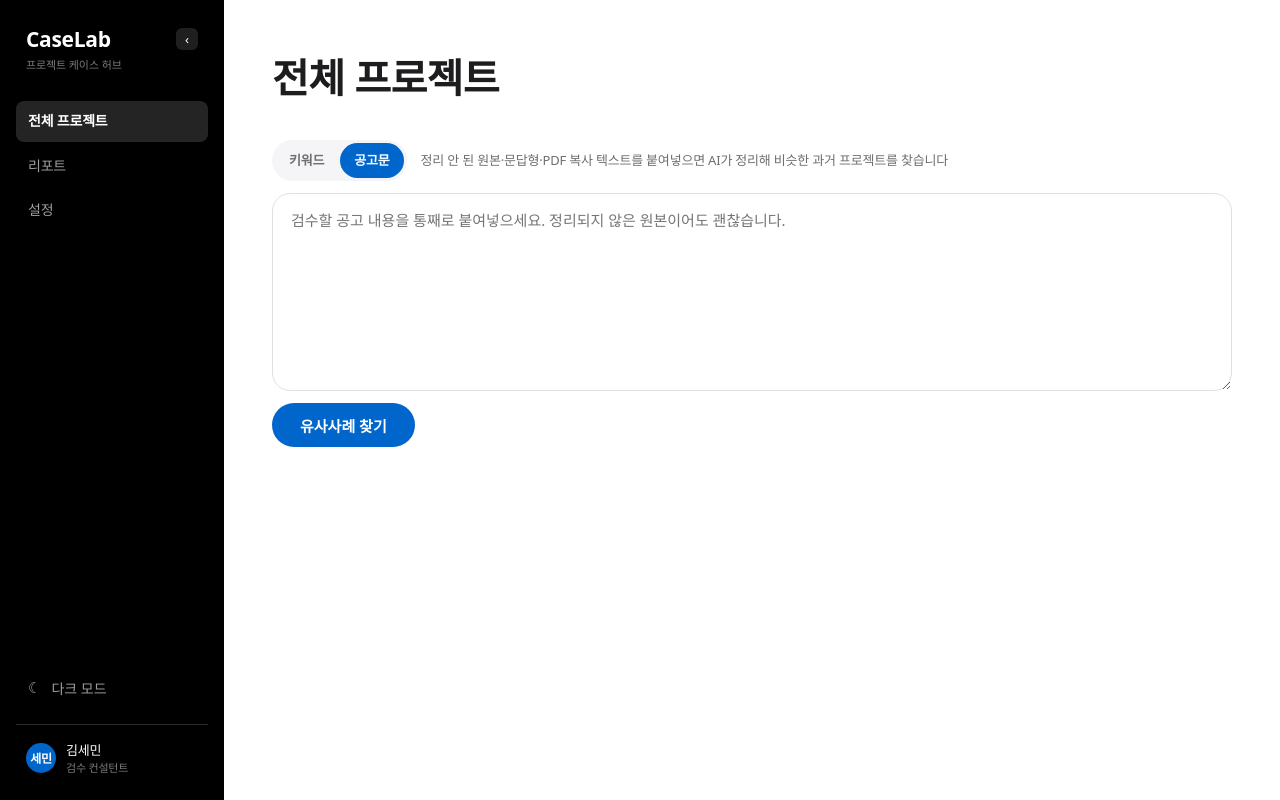
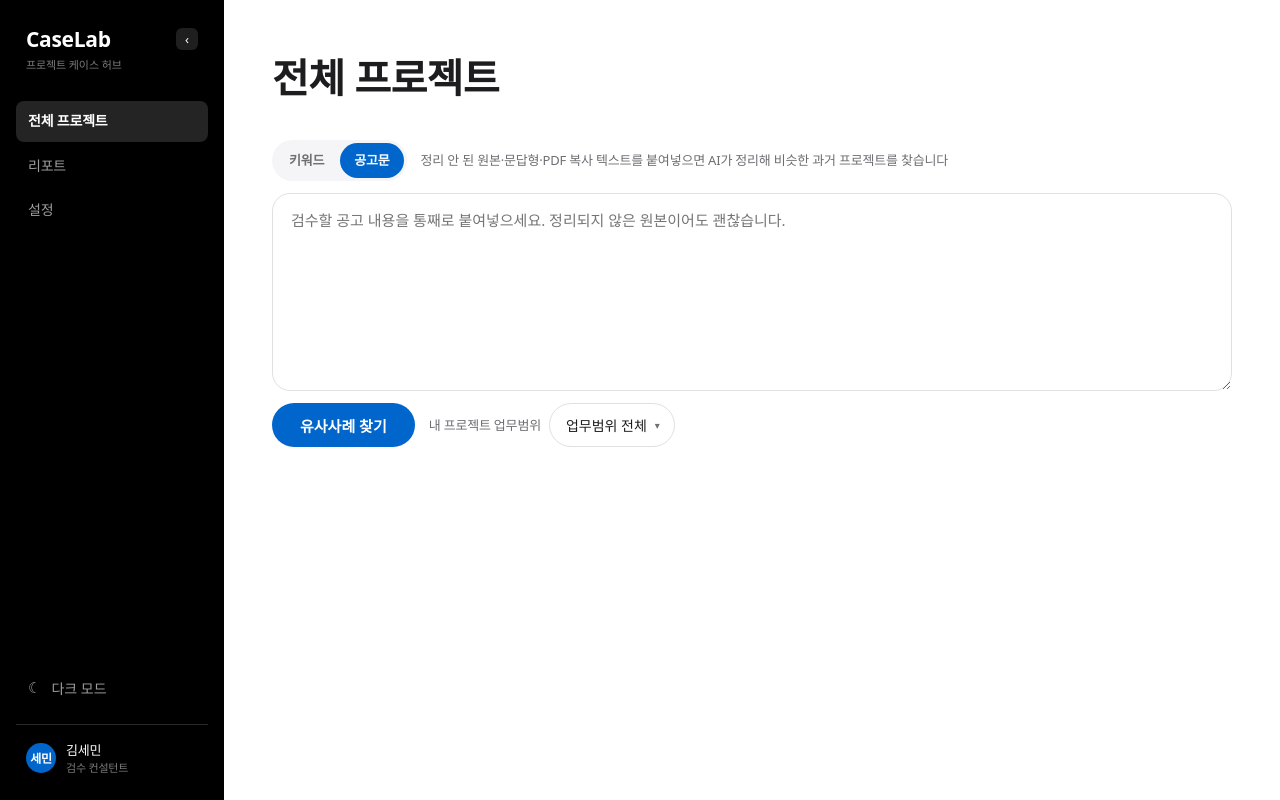
Before and after one commit to chyon8/caselab, a Next.js app: page / in a window 1280 px wide. Both pictures are taken after a click on the button "공고문". Built offline with nearby package versions, Linux system fonts and the light colour scheme.

Commit message:
feat:유사사례 셀렉터

```diff
--- a/src/app/api/similar/route.ts
+++ b/src/app/api/similar/route.ts
@@ -10,9 +10,12 @@ import { mergeReviewTips } from "@/lib/review-tips";
  */
 export async function POST(req: Request): Promise<Response> {
   let text: string;
+  let scope: string | undefined;
   try {
-    const body = (await req.json()) as { text?: string };
+    const body = (await req.json()) as { text?: string; scope?: string };
     text = (body.text ?? "").trim();
+    // "전체"(또는 미지정)는 부스트 없음 — 순수 의미 검색
+    scope = body.scope && body.scope !== "전체" ? body.scope : undefined;
   } catch {
     return Response.json({ error: "잘못된 요청입니다." }, { status: 400 });
   }
@@ -25,7 +28,7 @@ export async function POST(req: Request): Promise<Response> {
     const normalized = await normalizePosting(text);
     const vector = await embedText(normalized);
     const [results, stats, pool] = await Promise.all([
-      dataSource.searchSimilarByVector(vector, 8),
+      dataSource.searchSimilarByVector(vector, 8, scope),
       dataSource.searchSimilarStats(vector),
       dataSource.searchSimilarQnaPool(vector),
     ]);
--- a/src/data/postgres.ts
+++ b/src/data/postgres.ts
@@ -800,9 +800,12 @@ export class PostgresDataSource implements DataSource {
     return this.similarByVector(vec, limit, id, base[0]?.dev_scope ?? undefined);
   }
 
-  /** 공고문 붙여넣기 검색 — 라우트에서 즉석 임베딩한 벡터로 유사사례를 찾는다. */
-  async searchSimilarByVector(vector: number[], limit = 8): Promise<SimilarProject[]> {
-    return this.similarByVector(`[${vector.join(",")}]`, limit);
+  /**
+   * 공고문 붙여넣기 검색 — 라우트에서 즉석 임베딩한 벡터로 유사사례를 찾는다.
+   * scope(내 프로젝트 업무범위)가 주어지면 같은 dev_scope 사례를 소프트 부스트한다.
+   */
+  async searchSimilarByVector(vector: number[], limit = 8, scope?: string): Promise<SimilarProject[]> {
+    return this.similarByVector(`[${vector.join(",")}]`, limit, undefined, scope);
   }
 
   /**
--- a/src/data/source.ts
+++ b/src/data/source.ts
@@ -56,8 +56,9 @@ export interface DataSource {
   getProject(id: string): Promise<ProjectFull | undefined>;
   /** 유사사례(L2) — 해당 프로젝트 공고문과 의미적으로 가까운 과거 프로젝트 상위 N건 */
   getSimilarProjects(id: string, limit?: number): Promise<SimilarProject[]>;
-  /** 유사사례(L2) — 즉석 임베딩한 벡터(공고문 붙여넣기 검색)로 가까운 과거 프로젝트 상위 N건 */
-  searchSimilarByVector(vector: number[], limit?: number): Promise<SimilarProject[]>;
+  /** 유사사례(L2) — 즉석 임베딩한 벡터(공고문 붙여넣기 검색)로 가까운 과거 프로젝트 상위 N건.
+   *  scope(내 프로젝트 업무범위)를 주면 같은 dev_scope 사례를 소프트 부스트한다 */
+  searchSimilarByVector(vector: number[], limit?: number, scope?: string): Promise<SimilarProject[]>;
   /** 유사사례(L2) 집계 통계 — 기준 프로젝트의 저장된 임베딩으로 통계 풀을 찾는다 */
   getSimilarStats(id: string): Promise<SimilarStats>;
   /** 유사사례(L2) 집계 통계 — 즉석 임베딩한 벡터(공고문 붙여넣기 검색)로 통계 풀을 찾는다 */
--- a/src/features/projects/ProjectList.module.css
+++ b/src/features/projects/ProjectList.module.css
@@ -768,6 +768,18 @@
   color: var(--status-cancel-fg);
 }
 
+.posting-scope {
+  display: flex;
+  align-items: center;
+  gap: 8px;
+}
+
+.posting-scope-label {
+  font-size: 13px;
+  color: var(--text-muted);
+  white-space: nowrap;
+}
+
 .posting-right {
   display: flex;
   align-items: center;
--- a/src/features/projects/ProjectList.tsx
+++ b/src/features/projects/ProjectList.tsx
@@ -26,6 +26,18 @@ const MANAGER_OPTIONS = [
   { value: "전체", label: "검수매니저 전체" },
   ...PRIMARY_MANAGERS.map((m) => ({ value: m, label: m })),
   { value: OTHER_MANAGERS, label: OTHER_MANAGERS },
+];
+
+// 공고문 검색 업무범위 — value는 실제 dev_scope 문자열(정확일치 부스트용), label만 다듬음
+const SCOPE_OPTIONS = [
+  { value: "전체", label: "업무범위 전체" },
+  { value: "개발", label: "개발" },
+  { value: "디자인", label: "디자인" },
+  { value: "기획", label: "기획" },
+  { value: "개발,디자인", label: "개발+디자인" },
+  { value: "개발,기획", label: "개발+기획" },
+  { value: "디자인,기획", label: "디자인+기획" },
+  { value: "개발,디자인,기획", label: "개발+디자인+기획" },
 ];
 
 /** 한 번에 보여줄 페이지 번호 개수 */
@@ -81,6 +93,7 @@ export default function ProjectList({
     page,
     searchMode,
     postingText,
+    postingScope,
     postingResults,
     postingStats,
     postingReviewTips,
@@ -113,6 +126,7 @@ export default function ProjectList({
   const [simError, setSimError] = useState("");
   const setSearchMode = (v: "keyword" | "posting") => app.setListState({ searchMode: v });
   const setPostingText = (v: string) => app.setListState({ postingText: v });
+  const setPostingScope = (v: string) => app.setListState({ postingScope: v });
 
   const runPostingSearch = async () => {
     const body = postingText.trim();
@@ -126,7 +140,7 @@ export default function ProjectList({
       const res = await fetch("/api/similar", {
         method: "POST",
         headers: { "Content-Type": "application/json" },
-        body: JSON.stringify({ text: body }),
+        body: JSON.stringify({ text: body, scope: postingScope }),
       });
       const data = (await res.json()) as {
         results?: SimilarProject[];
@@ -385,6 +399,15 @@ export default function ProjectList({
               >
                 {simLoading ? "찾는 중…" : "유사사례 찾기"}
               </button>
+              <div className={styles["posting-scope"]}>
+                <span className={styles["posting-scope-label"]}>내 프로젝트 업무범위</span>
+                <Select
+                  value={postingScope}
+                  options={SCOPE_OPTIONS}
+                  onChange={setPostingScope}
+                  ariaLabel="내 프로젝트 업무범위 선택"
+                />
+              </div>
               {simError && <span className={styles["posting-error"]}>{simError}</span>}
             </div>
           </div>
--- a/src/state/AppContext.tsx
+++ b/src/state/AppContext.tsx
@@ -15,6 +15,8 @@ interface ListState {
   searchMode: "keyword" | "posting";
   /** 공고문 모드에서 붙여넣은 원본 텍스트 */
   postingText: string;
+  /** 공고문 검색 시 내 프로젝트의 업무범위(dev_scope) — 같은 범위 사례를 소프트 부스트. "전체"면 부스트 없음 */
+  postingScope: string;
   /** 공고문 유사사례 결과 — 다시 방문했을 때 재검색(비용) 없이 복원하려고 함께 보관 */
   postingResults: SimilarProject[] | null;
   /** 공고문 유사사례 집계 통계 — results와 같은 검색 응답에서 함께 옴 */
@@ -83,6 +85,7 @@ export function AppProvider({
     page: 1,
     searchMode: "keyword",
     postingText: "",
+    postingScope: "전체",
     postingResults: null,
     postingStats: null,
     postingReviewTips: null,
@@ -126,6 +129,7 @@ export function AppProvider({
         page: 1,
         searchMode: "keyword",
         postingText: "",
+        postingScope: "전체",
         postingResults: null,
         postingStats: null,
         postingReviewTips: null,
```
